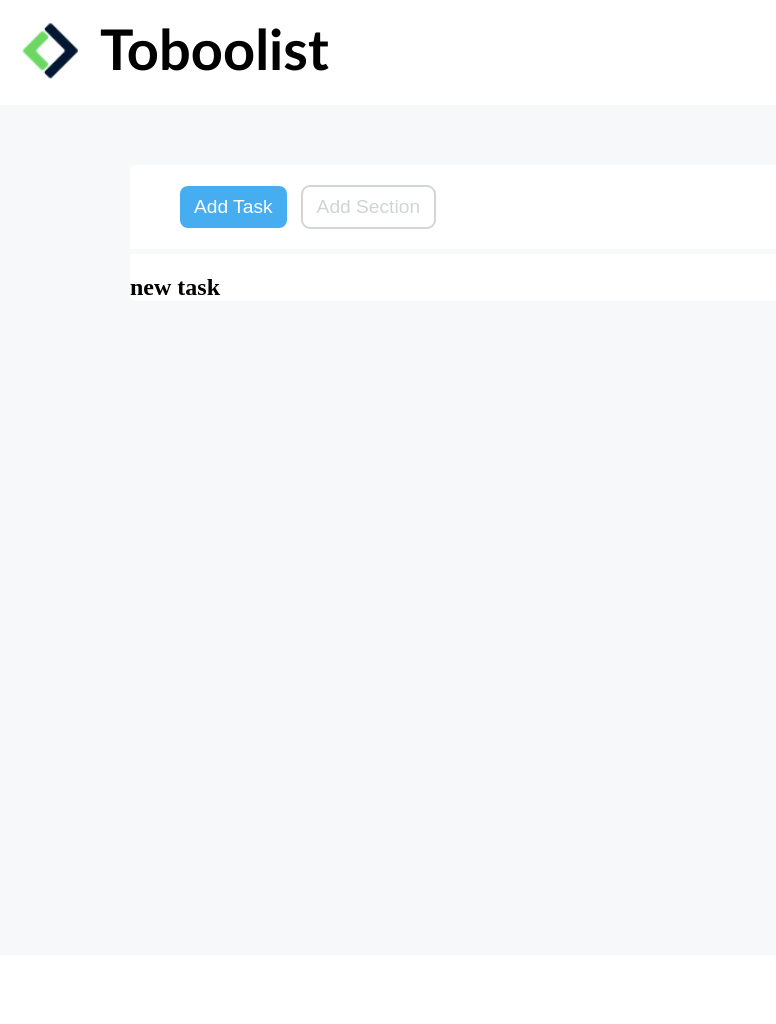
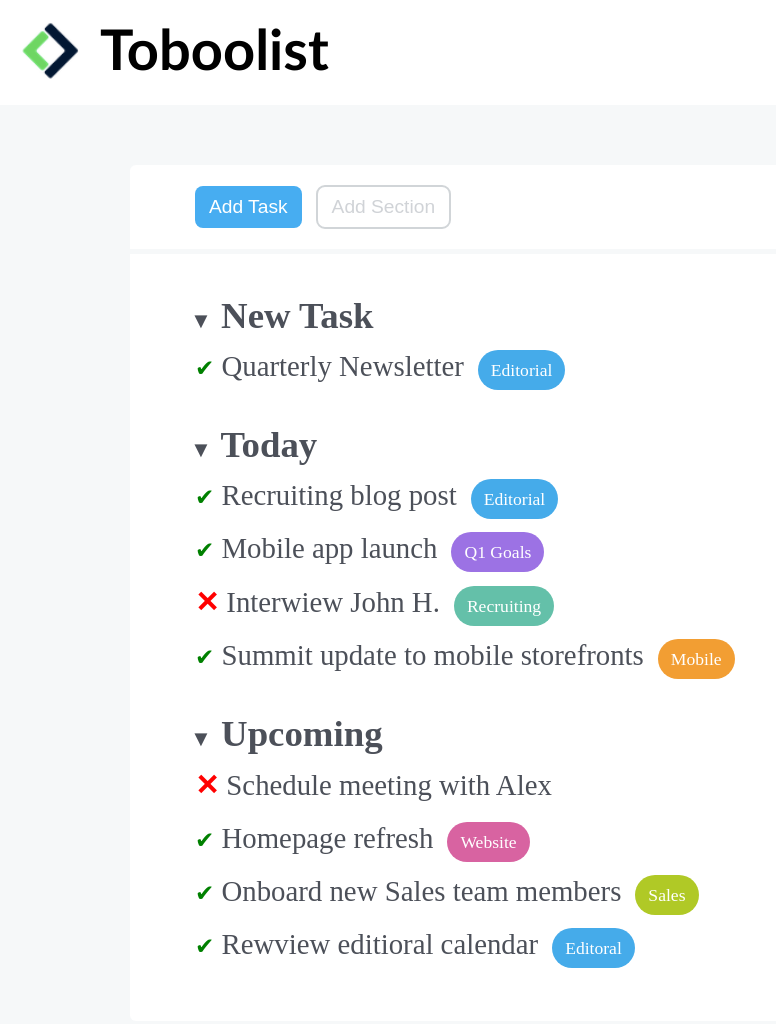
Before and after one commit to RixTerreny/html-css-toboolist, a plain HTML site: page index.html in a window 1280 px wide. Shown: the whole page, without its empty margins (0-776 px from the left). Before the commit the page ends 955 px from the top, so only its background shows below. Drawn offline with Linux system fonts and the light colour scheme.

Commit message:
final commit

```diff
--- a/css/style.css
+++ b/css/style.css
@@ -19,7 +19,6 @@ header h1{
 
 main{
     background-color:  #f6f8f9;
-    height: 850px;
     padding: 60px 130px;
 }
 
@@ -36,7 +35,7 @@ main{
     border: 0px;
     background-color: #47adf1;
     color: white;
-    margin: 0px 10px 0px 50px;
+    margin: 0px 10px 0px 65px;
 }
 
 #add-section{
@@ -55,3 +54,95 @@ hr{
     border: 0;
     margin: 20px 0px;
 }
+
+.task{
+    padding-left: 60px;
+    padding-top: 20px;
+}
+
+h2{
+    font-size: 2.3em;
+    color: #4c5059;
+}
+
+h2 span{
+    font-size: 0.6em;
+}
+
+.task>div{
+    margin: 13px 5px 20px 5px;
+}
+
+.check {
+    color: green;
+    font-size: 0.8em;
+}
+
+.task div div{
+    color: #4c5059;
+    font-size: 1.8em;
+    margin-top: 8px;
+    display: inline;
+}
+
+.not {
+   color: red;
+}
+
+.editorial{
+    border-radius: 25px;
+    background-color: #45abea;
+    color: white;
+    font-size: 1.1em;
+    padding: 10px 13px;
+    margin-left: 10px;
+}
+
+.Q1-Goals{
+    border-radius: 25px;
+    background-color: #9c72e4;
+    color: white;
+    font-size: 1.1em;
+    padding: 10px 13px;
+    margin-left: 10px;
+}
+
+.recruiting{
+    border-radius: 25px;
+    background-color: #64c0a9;
+    color: white;
+    font-size: 1.1em;
+    padding: 10px 13px;
+    margin-left: 10px;
+}
+
+.mobile{
+    border-radius: 25px;
+    background-color: #f29e33;
+    color: white;
+    font-size: 1.1em;
+    padding: 10px 13px;
+    margin-left: 10px;
+}
+
+.website{
+    border-radius: 25px;
+    background-color: #d863a1;
+    color: white;
+    font-size: 1.1em;
+    padding: 10px 13px;
+    margin-left: 10px;
+}
+
+.sales{
+    border-radius: 25px;
+    background-color: #b0c926;
+    color: white;
+    font-size: 1.1em;
+    padding: 10px 13px;
+    margin-left: 10px;
+}
+
+#end{
+     padding-bottom: 60px;
+}
--- a/index.html
+++ b/index.html
@@ -28,10 +28,65 @@
 
             <hr>
 
-            <div>
-                <h2>new task</h2>
+            <div class="task">
+                <h2><span>&#9660;</span> New Task</h2>
+
+                <div>
+                    <div><span class="check">&#10004;</span> Quarterly Newsletter</div>
+                    <span class="editorial">Editorial</span>
+                </div>
 
             </div>
+
+            <!-- today -->
+            <div class="task">
+                <h2><span>&#9660;</span> Today</h2>
+
+                <div>
+                    <div><span class="check">&#10004;</span> Recruiting blog post</div>
+                    <span class="editorial">Editorial</span>
+                </div>
+
+                <div>
+                    <div><span class="check">&#10004;</span> Mobile app launch</div>
+                    <span class="Q1-Goals">Q1 Goals</span>
+                </div>
+
+                <div>
+                    <div><span class="not"><strong>&#x2715;</strong></span> Interwiew John H.</div>
+                    <span class="recruiting">Recruiting</span>
+                </div>
+
+                <div>
+                    <div><span class="check">&#10004;</span> Summit update to mobile storefronts</div>
+                    <span class="mobile">Mobile</span>
+                </div>
+
+
+
+            </div>
+
+            <div class="task">
+                <h2><span>&#9660;</span> Upcoming</h2>
+
+                <div>
+                    <div><span class="not"><strong>&#x2715;</strong></span> Schedule meeting with Alex</div>
+                </div>
+
+                <div>
+                    <div><span class="check">&#10004;</span> Homepage refresh</div>
+                    <span class="website">Website</span>
+                </div>
+
+                <div>
+                    <div><span class="check">&#10004;</span> Onboard new Sales team members</div>
+                    <span class="sales">Sales</span>
+                </div>
+
+                <div id="end">
+                    <div><span class="check">&#10004;</span> Rewview editioral calendar</div>
+                    <span class="editorial">Editoral</span>
+                </div>
         </div>
     </main>
 
```
